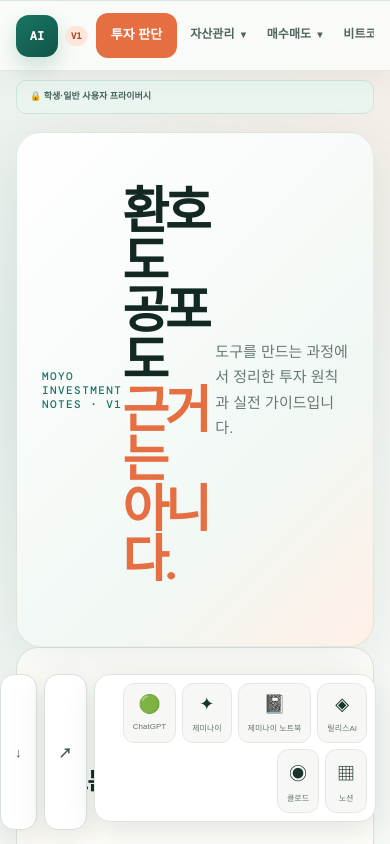
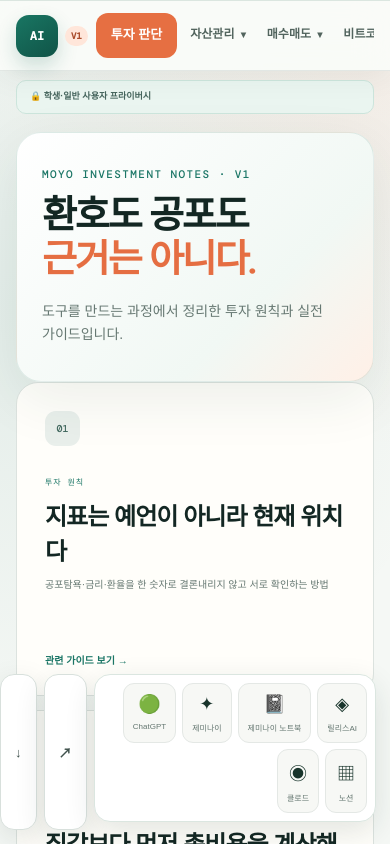
Before and after one commit to crenciasea7-dot/teacher-tools, a Next.js app in the folder ai-invest-tools-master/: page /insights in a window 390 px wide. Shown: the top 844 px of the page. Built offline with nearby package versions, Linux system fonts and the light colour scheme; a web font is replaced by a local one.

Commit message:
Update globals.css

```diff
--- a/ai-invest-tools-master/app/globals.css
+++ b/ai-invest-tools-master/app/globals.css
@@ -2536,3 +2536,47 @@ main { max-width: 1240px; padding-right: 38px; padding-left: 38px; }
     min-height: 225px;
   }
 }
+
+
+/* Compact section page hero */
+.section-page > .section-hero {
+  display: block;
+  min-height: 0;
+  padding: 46px 52px;
+}
+
+.section-page > .section-hero > span {
+  display: block;
+  margin: 0 0 15px;
+}
+
+.section-page > .section-hero h1 {
+  max-width: 760px;
+  margin: 0;
+  font-size: clamp(38px, 5vw, 56px);
+  line-height: 1.15;
+  letter-spacing: -0.055em;
+  word-break: keep-all;
+}
+
+.section-page > .section-hero p {
+  max-width: 720px;
+  margin: 17px 0 0;
+  font-size: 16px;
+  line-height: 1.65;
+  word-break: keep-all;
+}
+
+@media (max-width: 760px) {
+  .section-page > .section-hero {
+    padding: 34px 25px;
+  }
+
+  .section-page > .section-hero h1 {
+    font-size: 38px;
+  }
+
+  .section-page > .section-hero p {
+    font-size: 14px;
+  }
+}
```
